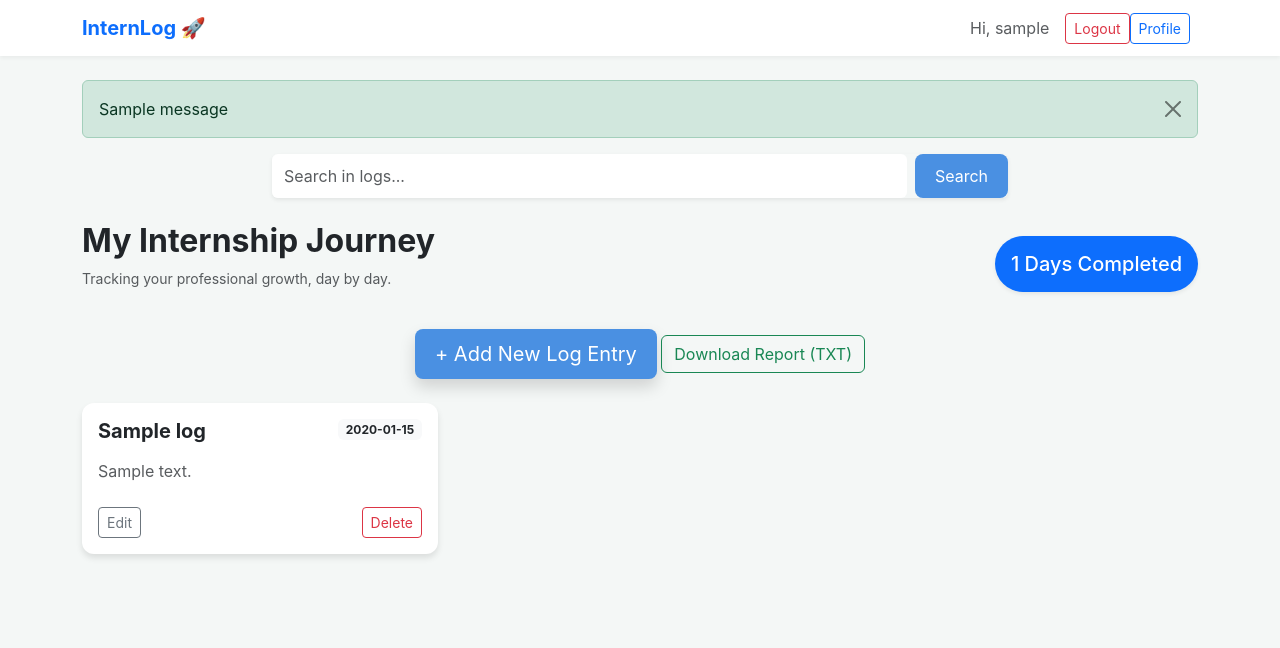
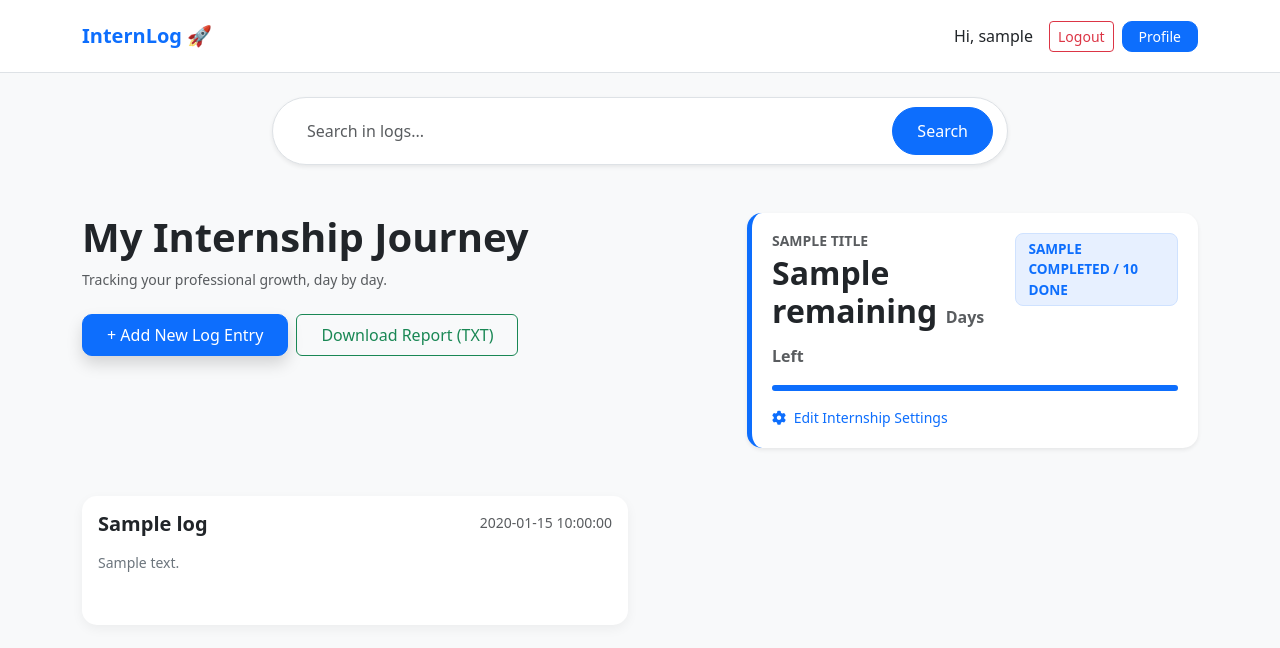
Before and after one commit to arjnilhn/InternLog, a Flask app: template templates/dashboard.html in a window 1280 px wide. Shown: the top 648 px of the page. Run offline with Flask 3, Linux system fonts and the light colour scheme; the visitor is signed in with stand-in values (Sample User, id 1); the template is opened without the code that fills it: most values are stand-ins (such as "Sample title", 1, 10 or a date in 2020); one stand-in notice (Sample message) is shown.

Commit message:
UI: Complete redesign of Dashboard with minimalist status panel, improved search, and separated Profile/Settings logic

```diff
--- a/app.py
+++ b/app.py
@@ -6,6 +6,15 @@
 
 app = Flask(__name__)
 app.secret_key = 'your_secret_key_here' # Session güvenliği için şart [cite: 20]
+from functools import wraps
+
+def login_required(f):
+    @wraps(f)
+    def decorated_function(*args, **kwargs):
+        if 'user_id' not in session:
+            return redirect(url_for('login'))
+        return f(*args, **kwargs)
+    return decorated_function
 
 # Veritabanı bağlantı yardımcısı
 def get_db_connection():
@@ -63,25 +72,7 @@
             return redirect(url_for('login')) # Seni login sayfasına geri atar ve mesajı gösterir
 
     return render_template('login.html')
-@app.route('/dashboard')
-def dashboard():
-    if 'user_id' not in session:
-        return redirect(url_for('login'))
 
-    search_query = request.args.get('search', '') # Arama terimini al
-    conn = get_db_connection()
-
-    if search_query:
-        # Arama terimi varsa filtrele
-        query = "SELECT * FROM logs WHERE user_id = ? AND (title LIKE ? OR content LIKE ?) ORDER BY created_at DESC"
-        logs = conn.execute(query, (session['user_id'], f'%{search_query}%', f'%{search_query}%')).fetchall()
-    else:
-        # Yoksa hepsini getir
-        logs = conn.execute('SELECT * FROM logs WHERE user_id = ? ORDER BY created_at DESC', (session['user_id'],)).fetchall()
-
-    total_days = len(logs)
-    conn.close()
-    return render_template('dashboard.html', logs=logs, total_days=total_days, search_query=search_query)
 
 @app.route('/create', methods=['GET', 'POST'])
 def create_log():
@@ -208,5 +199,61 @@
             return redirect(url_for('profile'))
 
     return render_template('profile.html')
+
+@app.route('/dashboard')
+@login_required
+def dashboard():
+    # 1. Arama terimini URL'den alıyoruz (Giriş: ?search=...)
+    search_query = request.args.get('search', '')
+
+    conn = get_db_connection()
+
+    # 2. Kullanıcı bilgilerini çekiyoruz (Staj adı ve toplam gün için)
+    user = conn.execute('SELECT * FROM users WHERE id = ?', (session['user_id'],)).fetchone()
+
+    # 3. Logları Çekme (Eğer arama varsa filtrele, yoksa hepsini getir)
+    if search_query:
+        query = "SELECT * FROM logs WHERE user_id = ? AND (title LIKE ? OR content LIKE ?) ORDER BY created_at DESC"
+        logs = conn.execute(query, (session['user_id'], f'%{search_query}%', f'%{search_query}%')).fetchall()
+    else:
+        logs = conn.execute('SELECT * FROM logs WHERE user_id = ? ORDER BY created_at DESC', (session['user_id'],)).fetchall()
+
+    # 4. İstatistik Hesaplamaları
+    total = user['total_days'] if user['total_days'] else 20
+    title = user['internship_name'] if user['internship_name'] else "My Internship"
+    completed = len(logs)
+    remaining = total - completed if (total - completed) > 0 else 0
+
+    conn.close()
+
+    # 5. Her şeyi Template'e gönderiyoruz (Arama kutusunun içi boş kalmasın diye search_query'yi de yolluyoruz)
+    return render_template('dashboard.html',
+                           logs=logs,
+                           remaining=remaining,
+                           total=total,
+                           title=title,
+                           completed=completed,
+                           search_query=search_query)
+
+@app.route('/settings', methods=['GET', 'POST'])
+@login_required
+def settings():
+    conn = get_db_connection()
+    if request.method == 'POST':
+        name = request.form['internship_name']
+        days = request.form['total_days']
+
+        # Veritabanındaki internship_name ve total_days sütunlarını günceller
+        conn.execute('UPDATE users SET internship_name = ?, total_days = ? WHERE id = ?',
+                     (name, days, session['user_id']))
+        conn.commit()
+        conn.close()
+        return redirect(url_for('dashboard'))
+
+    # Sayfa ilk açıldığında mevcut bilgileri kutucuklara doldurur
+    user = conn.execute('SELECT * FROM users WHERE id = ?', (session['user_id'],)).fetchone()
+    conn.close()
+    return render_template('settings.html', user=user)
+
 if __name__ == "__main__":
     app.run(debug=True)
--- a/templates/dashboard.html
+++ b/templates/dashboard.html
@@ -3,94 +3,96 @@
 <head>
     <meta charset="UTF-8">
     <meta name="viewport" content="width=device-width, initial-scale=1.0">
-    <title>InternLog - Dashboard</title>
+    <title>Dashboard - InternLog</title>
     <link href="https://cdn.jsdelivr.net/npm/bootstrap@5.3.0/dist/css/bootstrap.min.css" rel="stylesheet">
-    <link rel="stylesheet" href="{{ url_for('static', filename='style.css') }}">
+    <link rel="stylesheet" href="https://cdnjs.cloudflare.com/ajax/libs/font-awesome/6.0.0/css/all.min.css">
+    <style>
+        body { background-color: #f8f9fa; }
+        .navbar { background-color: white; border-bottom: 1px solid #dee2e6; }
+        .card { border: none; border-radius: 15px; box-shadow: 0 4px 12px rgba(0,0,0,0.05); }
+        .status-panel { background: white; border-left: 5px solid #0d6efd; padding: 20px; border-radius: 15px; }
+        .log-card { margin-bottom: 20px; transition: 0.3s; height: 100%; }
+        .btn-primary { border-radius: 10px; }
+        .search-bar { border-radius: 50px; background: white; padding: 5px 10px; }
+        /* Yeni Nizami Gösterge Stili */
+        .done-badge {
+            background: #e7f0ff;
+            color: #0d6efd;
+            border: 1px solid #cfe2ff;
+            padding: 5px 12px;
+            border-radius: 8px;
+            font-weight: 700;
+            font-size: 0.85rem;
+            display: inline-block;
+        }
+    </style>
 </head>
 <body>
 
-<nav class="navbar navbar-expand-lg navbar-light mb-4">
+<nav class="navbar navbar-expand-lg navbar-light py-3 mb-4">
     <div class="container">
-        <a class="navbar-brand fw-bold text-primary" href="#">InternLog 🚀</a>
-        <div class="d-flex align-items-center">
-            <span class="me-3 text-muted">Hi, {{ session['username'] }}</span>
-            <a href="/logout" class="btn btn-outline-danger btn-sm">Logout</a>
-            <a href="/profile" class="btn btn-outline-primary btn-sm me-2">
-    <i class="fas fa-user"></i> Profile
-</a>
+        <a class="navbar-brand fw-bold text-primary" href="/dashboard">InternLog 🚀</a>
+        <div class="ms-auto d-flex align-items-center">
+            <span class="me-3">Hi, {{ session['username'] }}</span>
+            <a href="/logout" class="btn btn-outline-danger btn-sm me-2">Logout</a>
+            <a href="/profile" class="btn btn-primary btn-sm px-3">Profile</a>
         </div>
     </div>
 </nav>
 
 <div class="container">
-    {% with messages = get_flashed_messages(with_categories=true) %}
-      {% if messages %}
-        {% for category, message in messages %}
-          <div class="alert alert-{{ category }} alert-dismissible fade show" role="alert">
-            {{ message }}
-            <button type="button" class="btn-close" data-bs-dismiss="alert" aria-label="Close"></button>
-          </div>
-        {% endfor %}
-      {% endif %}
-    {% endwith %}
-
-    <div class="row mb-4">
-        <div class="col-md-8 mx-auto">
-            <form action="/dashboard" method="GET" class="d-flex shadow-sm rounded">
-                <input class="form-control me-2 border-0" type="search" name="search" placeholder="Search in logs..." value="{{ search_query }}">
-                <button class="btn btn-primary" type="submit">Search</button>
+    <div class="row justify-content-center mb-5">
+        <div class="col-md-8">
+            <form action="/dashboard" method="GET" class="d-flex search-bar shadow-sm border">
+                <input type="text" name="search" class="form-control border-0 ps-4 py-3 bg-transparent" placeholder="Search in logs..." value="{{ search_query or '' }}">
+                <button type="submit" class="btn btn-primary px-4 rounded-pill m-1">Search</button>
             </form>
         </div>
     </div>
-    </div>
 
-<div class="container">
-    <div class="row mb-4 align-items-center">
-        <div class="col-md-6">
-            <h2 class="fw-bold">My Internship Journey</h2>
+    <div class="row align-items-start mb-4">
+        <div class="col-md-7">
+            <h1 class="fw-bold">My Internship Journey</h1>
             <p class="text-muted small">Tracking your professional growth, day by day.</p>
+            <div class="d-flex gap-2 mt-4">
+                <a href="/create" class="btn btn-primary shadow px-4 py-2">+ Add New Log Entry</a>
+                <a href="/export" class="btn btn-outline-success px-4 py-2">Download Report (TXT)</a>
+            </div>
         </div>
-        <div class="col-md-6 text-md-end">
-            <div class="badge bg-primary p-3 rounded-pill shadow-sm">
-                <span class="h5 m-0">{{ total_days }} Days Completed</span>
+
+        <div class="col-md-5">
+            <div class="status-panel shadow-sm bg-white">
+                <div class="d-flex justify-content-between align-items-start">
+                    <div>
+                        <h6 class="text-uppercase text-muted fw-bold small mb-1">{{ title }}</h6>
+                        <h2 class="fw-bold mb-0">{{ remaining }} <small class="text-muted fs-6">Days Left</small></h2>
+                    </div>
+                    <div class="done-badge text-uppercase">
+                        {{ completed }} / {{ total }} Done
+                    </div>
+                </div>
+                <div class="progress mt-3" style="height: 6px; border-radius: 10px;">
+                    {% set progress = (completed / total * 100) if total > 0 else 0 %}
+                    <div class="progress-bar bg-primary" style="width: {{ progress }}%"></div>
+                </div>
+                <a href="/settings" class="text-decoration-none small mt-3 d-block text-primary"><i class="fas fa-gear me-1"></i> Edit Internship Settings</a>
             </div>
         </div>
     </div>
 
-    <div class="row mb-4">
-        <div class="col-12 text-center">
-            <a href="/create" class="btn btn-primary btn-lg shadow">+ Add New Log Entry</a>
-            <a href="/export" class="btn btn-outline-success">
-    <i class="fas fa-file-download"></i> Download Report (TXT)
-</a>
-        </div>
-    </div>
-
-    <div class="row">
+    <div class="row mt-5">
         {% for log in logs %}
-        <div class="col-md-6 col-lg-4 mb-4">
-            <div class="card h-100">
-                <div class="card-body">
-                    <div class="d-flex justify-content-between align-items-start mb-2">
-                        <h5 class="card-title fw-bold">{{ log['title'] }}</h5>
-                        <span class="badge bg-light text-dark small">{{ log['created_at'][:10] }}</span>
-                    </div>
-                    <p class="card-text text-muted">{{ log['content'][:150] }}{% if log['content']|length > 150 %}...{% endif %}</p>
+        <div class="col-md-6 mb-4">
+            <div class="card log-card p-3 h-100">
+                <div class="d-flex justify-content-between">
+                    <h5 class="fw-bold text-dark">{{ log['title'] }}</h5>
+                    <small class="text-muted">{{ log['created_at'] }}</small>
                 </div>
-                <div class="card-footer bg-transparent border-top-0 pb-3">
-                    <a href="/edit/{{ log['id'] }}" class="btn btn-sm btn-outline-secondary">Edit</a>
-                    <a href="/delete/{{ log['id'] }}" class="btn btn-sm btn-outline-danger float-end" onclick="return confirm('Are you sure?')">Delete</a>
-                </div>
+                <p class="text-secondary small mt-2">{{ log['content'] }}</p>
             </div>
-        </div>
-        {% else %}
-        <div class="col-12 text-center py-5">
-            <img src="https://illustrations.popsy.co/gray/not-found.svg" alt="Empty" style="width: 200px;">
-            <p class="mt-3 text-muted">Your log is empty. Start your journey today!</p>
         </div>
         {% endfor %}
     </div>
 </div>
-
 </body>
 </html>
```
Also changed, not shown: templates/settings.html (added, +32 -0 lines).
